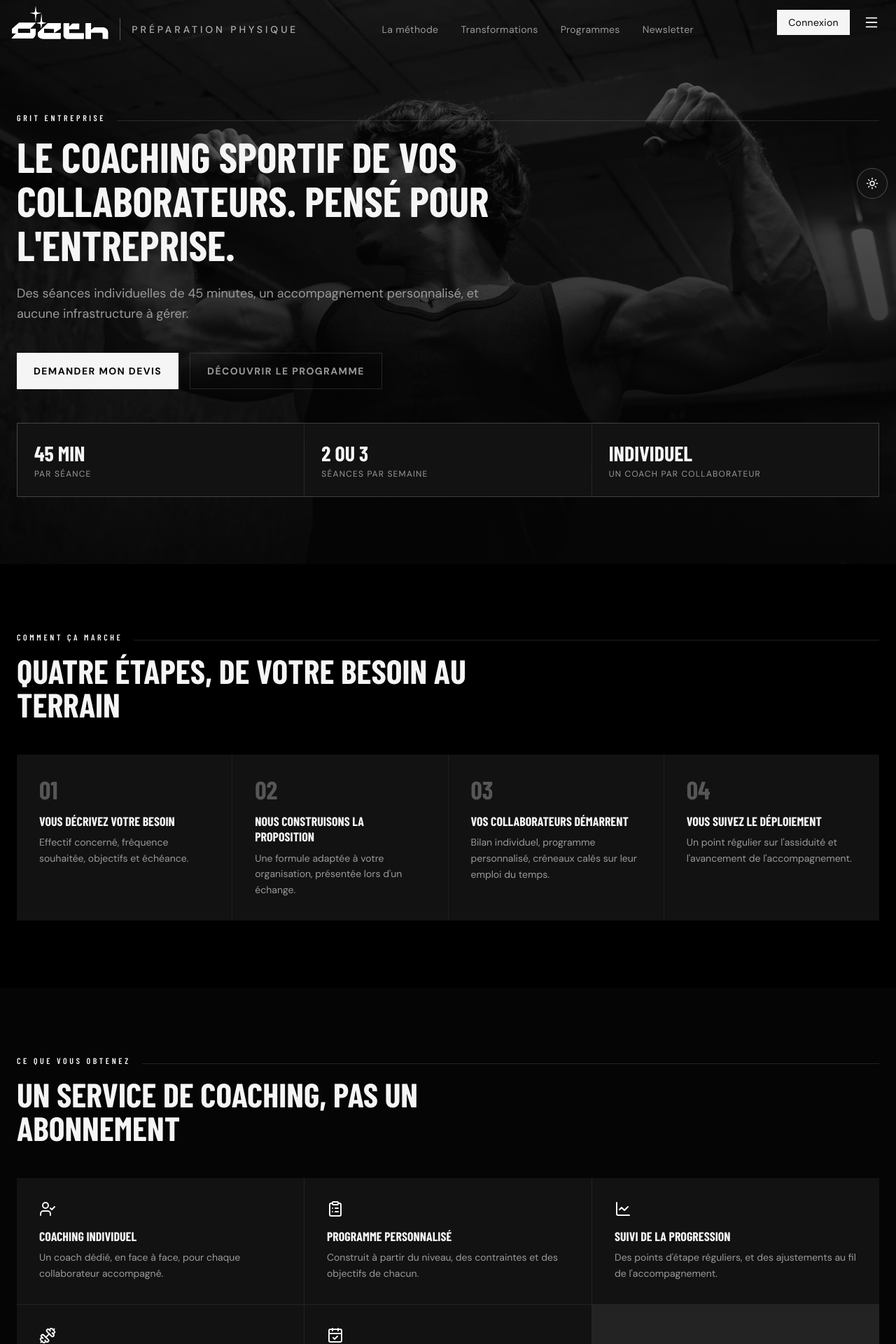
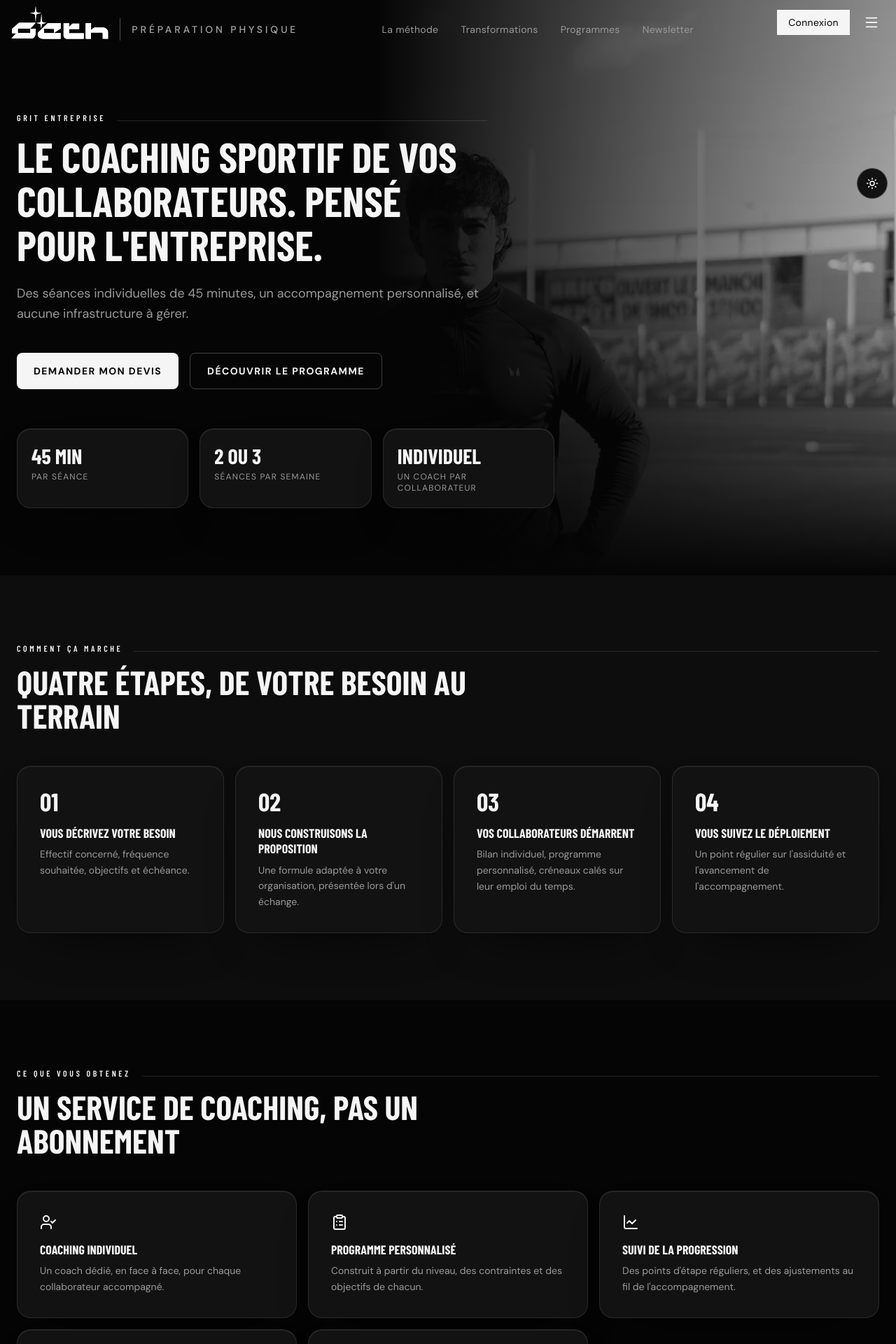
Before and after one commit to favierjules-rgb/coaching-platform, a Next.js app: page /services-entreprises in a window 1280 px wide. Shown: the top 1920 px of the page at 70% size. Built offline with nearby package versions, Linux system fonts and the light colour scheme; a web font is replaced by a local one.

Commit message:
fix(entreprise): improve light theme and hero layout

```diff
--- a/app/globals.css
+++ b/app/globals.css
@@ -422,25 +422,82 @@ body {
   }
 }
 
-/* Voile posé sur la photo d'en-tête.
-
-   ⚠️ IL DOIT SUIVRE LE THÈME, SINON LE TEXTE DEVIENT ILLISIBLE. Un dégradé
-   noir fixe fonctionne sur fond sombre et écrase la page en clair, où le
-   texte passe en quasi-noir. Le voile est donc exprimé par deux tokens,
-   redéfinis avec la palette : la photo reste identique, seule la teinte qui
-   la recouvre change. */
-:root {
-  --hero-voile-haut: rgba(5, 5, 5, 0.55);
-  --hero-voile-bas: rgba(5, 5, 5, 0.95);
+/* Page publique thémable — filets, ombres et fondus.
+
+   ⚠️ TOUT CE QUI TOUCHE À UNE SURFACE PASSE PAR UN TOKEN. L'en-tête de ce
+   fichier le dit déjà : « aucun composant ne doit coder une couleur de
+   surface en dur (bg-black, bg-white…) ». La première version de la page
+   entreprise utilisait `bg-black` pour ses sections alternées : en thème
+   clair, `--foreground` passe en quasi-noir et les titres devenaient
+   invisibles, noir sur noir. Les valeurs ci-dessous suivent la palette, donc
+   le contraste est garanti dans les deux thèmes par construction.
+
+   Mêmes intentions que le système de la home (`--home-*`) : filets fins,
+   ombres diffuses et retenues, rehaut d'arête haute — thème clair CONÇU,
+   jamais une simple inversion. */
+[data-page-theme] {
+  --page-line: rgba(255, 255, 255, 0.1);
+  --page-line-strong: rgba(255, 255, 255, 0.16);
+  --page-edge-light: rgba(255, 255, 255, 0.07);
+  --page-shadow: 0 30px 70px -38px rgba(0, 0, 0, 0.9);
+
+  /* Fondu latéral de la photo d'en-tête : opaque côté texte, transparent
+     côté sujet. Le texte ne repose donc JAMAIS sur l'image. */
+  --hero-fondu-plein: var(--background);
+  --hero-fondu-vide: rgba(5, 5, 5, 0);
+  /* Fondu vertical, qui raccorde la photo à la section suivante. */
+  --hero-fondu-bas: var(--background);
 }
 
 [data-page-theme="light"] {
-  --hero-voile-haut: rgba(244, 244, 242, 0.55);
-  --hero-voile-bas: rgba(244, 244, 242, 0.95);
-}
-
-.hero-voile {
-  background: linear-gradient(to bottom, var(--hero-voile-haut) 0%, var(--hero-voile-bas) 100%);
+  /* Thème clair CONÇU : filets gris froids, ombres diffuses, rehaut blanc. */
+  --page-line: rgba(0, 0, 0, 0.1);
+  --page-line-strong: rgba(0, 0, 0, 0.16);
+  --page-edge-light: rgba(255, 255, 255, 0.85);
+  --page-shadow: 0 24px 55px -34px rgba(20, 20, 20, 0.28);
+
+  --hero-fondu-vide: rgba(244, 244, 242, 0);
+}
+
+/* Le conteneur porte lui-même sa surface et sa couleur de texte : une section
+   qui n'en déclare pas hérite donc d'un couple cohérent, jamais d'un fond
+   noir avec du texte noir. */
+[data-page-theme] {
+  background: var(--background);
+  color: var(--foreground);
+}
+
+/* Carte de page — équivalent thémable de `.home-card`. */
+.page-card {
+  border-radius: clamp(0.75rem, 1.8vw, 1.25rem);
+  border: 1px solid var(--page-line);
+  background: var(--card);
+  box-shadow: inset 0 1px 0 var(--page-edge-light), var(--page-shadow);
+}
+
+/* Fondu de la photo d'en-tête : horizontal sur écran large (le texte occupe
+   la gauche), vertical sur mobile (la photo passe derrière, très atténuée). */
+.hero-fondu {
+  background: linear-gradient(
+    to bottom,
+    var(--hero-fondu-plein) 0%,
+    color-mix(in srgb, var(--hero-fondu-plein) 72%, transparent) 45%,
+    var(--hero-fondu-bas) 100%
+  );
+}
+
+@media (min-width: 768px) {
+  .hero-fondu {
+    background:
+      linear-gradient(
+        to right,
+        var(--hero-fondu-plein) 0%,
+        var(--hero-fondu-plein) 42%,
+        color-mix(in srgb, var(--hero-fondu-plein) 55%, transparent) 68%,
+        var(--hero-fondu-vide) 100%
+      ),
+      linear-gradient(to bottom, var(--hero-fondu-vide) 55%, var(--hero-fondu-bas) 100%);
+  }
 }
 
 /* Changement d'étape du configurateur entreprise (/services-entreprises).
--- a/app/services-entreprises/page.tsx
+++ b/app/services-entreprises/page.tsx
@@ -70,58 +70,63 @@ export default function ServicesEntreprisesPage() {
     <div id="entreprise" data-page-theme="dark" suppressHydrationWarning>
       <script dangerouslySetInnerHTML={{ __html: pageThemeAntiFlashScript(THEME_ENTREPRISE) }} />
 
-      {/* A — HERO, avec photo d'illustration en arrière-plan */}
-      <section className="relative overflow-hidden bg-background pb-16 pt-32 md:pb-24 md:pt-40">
+      {/* A — HERO
+       *
+       * ⚠️ DEUX COLONNES, PAS UN TEXTE POSÉ SUR LA PHOTO. L'image fournie est
+       * un PORTRAIT (1400×2096) : étalée en bandeau, le sujet serait coupé et
+       * le texte reposerait dessus, avec un contraste qui dépend de chaque
+       * pixel. Ici la photo occupe la droite, un fondu la raccorde au fond, et
+       * le texte vit sur une surface pleine — sa lisibilité ne dépend donc
+       * d'aucune zone de l'image. Sur mobile, la photo passe derrière, très
+       * atténuée par le même fondu en version verticale.
+       */}
+      <section className="relative overflow-hidden pb-16 pt-32 md:pb-24 md:pt-40">
+        <div className="absolute inset-0" aria-hidden>
           {/*
-         * ⚠️ LA PHOTO EST DÉCORATIVE, PAS INFORMATIVE : `alt=""` et
-         * `aria-hidden`. Elle n'apporte aucune information que le texte ne
-         * porte déjà — la décrire ferait perdre du temps à un lecteur
-         * d'écran sans rien lui apprendre.
-         *
-         * `priority` : c'est l'image de plus grande surface au-dessus de la
-         * ligne de flottaison, donc le point de mesure du LCP. La laisser en
-         * chargement paresseux retarderait l'affichage perçu.
+           * Décorative : `alt=""` et `aria-hidden`. Elle n'apporte rien que le
+           * texte ne dise déjà. `priority` car c'est l'image du LCP.
            */}
-        <div className="absolute inset-0" aria-hidden>
           <Image
-            src="/brand/backgrounds/hero.webp"
+            src="/brand/backgrounds/entreprise.webp"
             alt=""
             fill
             priority
-            sizes="100vw"
-            className="object-cover object-[center_30%] grayscale"
+            sizes="(min-width: 768px) 60vw, 100vw"
+            className="object-cover object-[75%_20%] opacity-70 grayscale md:object-[center_20%]"
           />
-          <div className="hero-voile absolute inset-0" />
+          <div className="hero-fondu absolute inset-0" />
         </div>
 
         <div className="relative z-10 mx-auto max-w-7xl px-6">
+          <div className="max-w-2xl">
             <SectionLabel>GRIT Entreprise</SectionLabel>
-          <h1 className="mb-6 max-w-4xl font-heading text-3xl font-extrabold uppercase leading-[1.05] text-foreground sm:text-4xl md:text-6xl">
+            <h1 className="mb-6 font-heading text-3xl font-extrabold uppercase leading-[1.05] text-foreground sm:text-4xl md:text-6xl">
               Le coaching sportif de vos collaborateurs. Pensé pour l&apos;entreprise.
             </h1>
-          <p className="mb-10 max-w-2xl text-base leading-relaxed text-muted-foreground md:text-lg">
+            <p className="mb-10 text-base leading-relaxed text-muted-foreground md:text-lg">
               Des séances individuelles de 45 minutes, un accompagnement personnalisé, et aucune
               infrastructure à gérer.
             </p>
 
-          <div className="mb-12 flex flex-col gap-4 sm:flex-row sm:items-center">
+            <div className="flex flex-col gap-4 sm:flex-row sm:items-center">
               <a
                 href="#devis"
-              className="pressable inline-flex min-h-[52px] items-center justify-center bg-primary px-6 py-3 text-sm font-bold uppercase tracking-widest text-primary-foreground transition-colors hover:bg-primary-hover focus-visible:outline-none focus-visible:ring-2 focus-visible:ring-primary/40"
+                className="pressable inline-flex min-h-[52px] items-center justify-center rounded-control bg-primary px-6 py-3 text-sm font-bold uppercase tracking-widest text-primary-foreground transition-colors hover:bg-primary-hover focus-visible:outline-none focus-visible:ring-2 focus-visible:ring-primary/40"
               >
                 Demander mon devis
               </a>
               <a
                 href="#programme"
-              className="pressable inline-flex min-h-[52px] items-center justify-center border border-border px-6 py-3 text-sm font-bold uppercase tracking-widest text-muted-foreground transition-colors hover:text-foreground focus-visible:outline-none focus-visible:ring-2 focus-visible:ring-primary/40"
+                className="pressable inline-flex min-h-[52px] items-center justify-center rounded-control border border-border-strong px-6 py-3 text-sm font-bold uppercase tracking-widest text-foreground transition-colors hover:border-primary focus-visible:outline-none focus-visible:ring-2 focus-visible:ring-primary/40"
               >
                 Découvrir le programme
               </a>
             </div>
+          </div>
 
-          <dl className="grid grid-cols-1 gap-px border border-border bg-border sm:grid-cols-3">
+          <dl className="mt-14 grid max-w-3xl grid-cols-1 gap-4 sm:grid-cols-3">
             {REPERES_HERO.map((repere) => (
-              <div key={repere.label} className="bg-card p-6">
+              <div key={repere.label} className="page-card p-5">
                 <dt className="sr-only">{repere.label}</dt>
                 <dd>
                   <span className="block font-heading text-2xl font-extrabold uppercase text-foreground md:text-3xl">
@@ -138,17 +143,17 @@ export default function ServicesEntreprisesPage() {
       </section>
 
       {/* B — COMMENT ÇA MARCHE */}
-      <section id="programme" className="scroll-mt-24 bg-black py-16 md:py-24">
+      <section id="programme" className="scroll-mt-24 bg-surface py-16 md:py-24">
         <div className="mx-auto max-w-7xl px-6">
           <SectionLabel>Comment ça marche</SectionLabel>
           <h2 className="mb-12 max-w-3xl font-heading text-2xl font-extrabold uppercase text-foreground sm:text-3xl md:text-5xl">
             Quatre étapes, de votre besoin au terrain
           </h2>
 
-          <ol className="grid grid-cols-1 gap-px bg-border sm:grid-cols-2 lg:grid-cols-4">
+          <ol className="grid grid-cols-1 gap-4 sm:grid-cols-2 lg:grid-cols-4">
             {ETAPES_DEPLOIEMENT.map((etape, index) => (
-              <li key={etape.title} className="bg-card p-6 lg:p-8">
-                <p className="mb-4 font-heading text-3xl font-extrabold leading-none text-primary/30 md:text-4xl">
+              <li key={etape.title} className="page-card p-6 lg:p-8">
+                <p className="mb-4 font-heading text-3xl font-extrabold leading-none text-primary md:text-4xl">
                   {String(index + 1).padStart(2, "0")}
                 </p>
                 <h3 className="mb-2 font-heading text-base font-bold uppercase leading-tight text-foreground lg:text-lg">
@@ -162,16 +167,16 @@ export default function ServicesEntreprisesPage() {
       </section>
 
       {/* C — CE QUE L'ENTREPRISE OBTIENT */}
-      <section className="bg-background py-16 md:py-24">
+      <section className="py-16 md:py-24">
         <div className="mx-auto max-w-7xl px-6">
           <SectionLabel>Ce que vous obtenez</SectionLabel>
           <h2 className="mb-12 max-w-3xl font-heading text-2xl font-extrabold uppercase text-foreground sm:text-3xl md:text-5xl">
             Un service de coaching, pas un abonnement
           </h2>
 
-          <ul className="grid grid-cols-1 gap-px bg-border sm:grid-cols-2 lg:grid-cols-3">
+          <ul className="grid grid-cols-1 gap-4 sm:grid-cols-2 lg:grid-cols-3">
             {CE_QUE_VOUS_OBTENEZ.map(({ icon: Icon, title, description }) => (
-              <li key={title} className="bg-card p-6 lg:p-8">
+              <li key={title} className="page-card p-6 lg:p-8">
                 <Icon size={24} className="mb-4 h-5 w-5 text-primary lg:h-6 lg:w-6" aria-hidden />
                 <h3 className="mb-2 font-heading text-base font-bold uppercase leading-tight text-foreground lg:text-lg">
                   {title}
@@ -184,16 +189,16 @@ export default function ServicesEntreprisesPage() {
       </section>
 
       {/* D — POUR VOS COLLABORATEURS */}
-      <section className="bg-black py-16 md:py-24">
+      <section className="bg-surface py-16 md:py-24">
         <div className="mx-auto max-w-7xl px-6">
           <SectionLabel>Pour vos collaborateurs</SectionLabel>
           <h2 className="mb-12 max-w-3xl font-heading text-2xl font-extrabold uppercase text-foreground sm:text-3xl md:text-5xl">
             Je suis accompagné individuellement
           </h2>
 
-          <ol className="grid grid-cols-1 gap-px bg-border sm:grid-cols-2 lg:grid-cols-5">
+          <ol className="grid grid-cols-1 gap-4 sm:grid-cols-2 lg:grid-cols-5">
             {PARCOURS_COLLABORATEUR.map((jalon, index) => (
-              <li key={jalon.title} className="bg-card p-6">
+              <li key={jalon.title} className="page-card p-6">
                 <p className="mb-3 font-heading text-xs font-semibold uppercase tracking-[0.3em] text-primary">
                   {String(index + 1).padStart(2, "0")}
                 </p>
@@ -208,7 +213,7 @@ export default function ServicesEntreprisesPage() {
       </section>
 
       {/* E — UNE FORMULE ADAPTÉE (aucun montant : voir en-tête de fichier) */}
-      <section className="bg-background py-16 md:py-24">
+      <section className="py-16 md:py-24">
         <div className="mx-auto max-w-7xl px-6">
           <SectionLabel>Votre formule</SectionLabel>
           <h2 className="mb-4 max-w-3xl font-heading text-2xl font-extrabold uppercase text-foreground sm:text-3xl md:text-5xl">
@@ -220,9 +225,9 @@ export default function ServicesEntreprisesPage() {
             vers vous avec une proposition adaptée.
           </p>
 
-          <ul className="mb-12 grid grid-cols-1 gap-px bg-border sm:grid-cols-3">
+          <ul className="mb-12 grid grid-cols-1 gap-4 sm:grid-cols-3">
             {PRINCIPE_FORMULE.map(({ icon: Icon, title, description }) => (
-              <li key={title} className="bg-card p-6 lg:p-8">
+              <li key={title} className="page-card p-6 lg:p-8">
                 <Icon size={24} className="mb-4 h-5 w-5 text-primary lg:h-6 lg:w-6" aria-hidden />
                 <h3 className="mb-2 font-heading text-base font-bold uppercase leading-tight text-foreground lg:text-lg">
                   {title}
@@ -234,7 +239,7 @@ export default function ServicesEntreprisesPage() {
 
           <a
             href="#devis"
-            className="pressable inline-flex min-h-[52px] items-center justify-center bg-primary px-6 py-3 text-sm font-bold uppercase tracking-widest text-primary-foreground transition-colors hover:bg-primary-hover focus-visible:outline-none focus-visible:ring-2 focus-visible:ring-primary/40"
+            className="pressable inline-flex min-h-[52px] items-center justify-center rounded-control bg-primary px-6 py-3 text-sm font-bold uppercase tracking-widest text-primary-foreground transition-colors hover:bg-primary-hover focus-visible:outline-none focus-visible:ring-2 focus-visible:ring-primary/40"
           >
             Construire mon projet
           </a>
@@ -242,7 +247,7 @@ export default function ServicesEntreprisesPage() {
       </section>
 
       {/* F — CONFIGURATEUR */}
-      <section id="devis" className="scroll-mt-24 bg-black py-16 md:py-24">
+      <section id="devis" className="scroll-mt-24 bg-surface py-16 md:py-24">
         <div className="mx-auto max-w-3xl px-6">
           <SectionLabel>Demande de devis</SectionLabel>
           <h2 className="mb-4 font-heading text-2xl font-extrabold uppercase text-foreground sm:text-3xl md:text-5xl">
```
Also changed, not shown: components/sections/EntrepriseConfigurateur.tsx (+5 -5 lines), components/ui/StepFlow.tsx (+11 -11 lines), public/brand/backgrounds/entreprise.webp (added), scripts/tests/business-inquiry-page.mts. Lines whose indentation alone changed are shown as unchanged.
